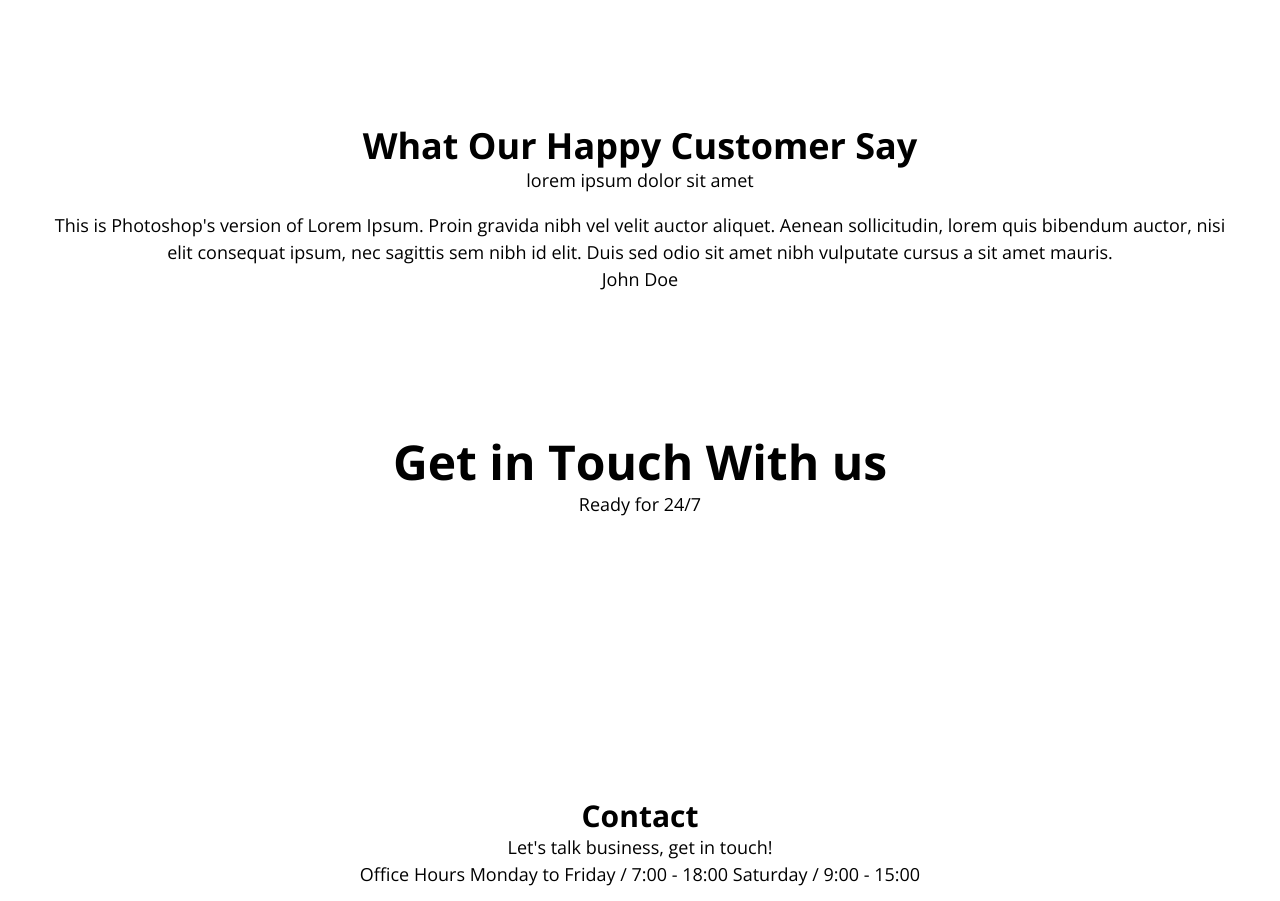
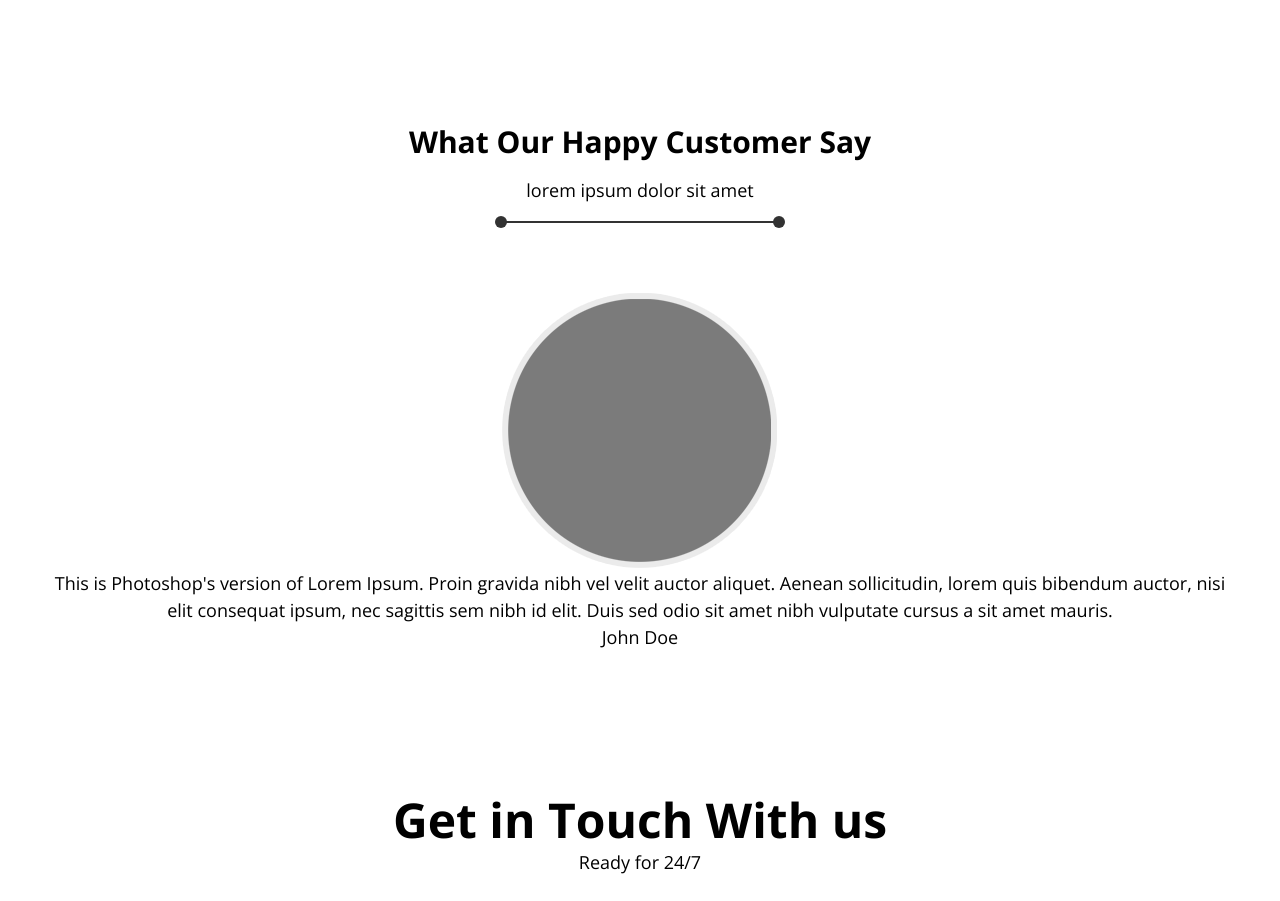
Before and after one commit to mamucha/WebChallange_5, a website built with webpack: page docs/index.html in a window 1280 px wide. Shown: the part 2660-3561 px from the top of the page. Built offline with nearby package versions, Linux system fonts and the light colour scheme.

Commit message:
write template customer section

```diff
--- a/docs/index.html
+++ b/docs/index.html
@@ -206,24 +206,31 @@
     </section>
 
     <section class="l-section l-section--customer">
-        <div class="l-wrapper">
-            <header class="title">
-                <h2>What Our Happy Customer Say</h2>
-                <p>lorem ipsum dolor sit amet</p>
+        <div class="l-wrapper l-wrapper--customer">
+            <header class="c-header">
+                <h3 class="c-header__title">What Our Happy Customer Say</h3>
+                <p class="c-header__subtitle">lorem ipsum dolor sit amet</p>
+                <div class="c-header__underline c-header__underline--black"></div>
             </header>
 
-            <div class="opinion">
-                <div class="icon-img">
-                    <img src="" alt="">
+            <div class="c-opinion">
+                <div class="c-opinion__image">
+                    <img class="c-opinion__image--pic" src="./img/customer/img_customer.png" alt="">
                 </div>
-                <div class="desc">
-                    <p>This is Photoshop's version of Lorem Ipsum. Proin gravida nibh vel velit auctor aliquet. Aenean
+                <div class="c-opinion__text">
+                    <p class="c-opinion__quote">This is Photoshop's version of Lorem Ipsum. Proin gravida nibh vel velit
+                        auctor aliquet. Aenean
                         sollicitudin, lorem quis bibendum auctor, nisi elit consequat ipsum, nec sagittis sem nibh id
                         elit. Duis sed odio sit amet nibh vulputate cursus a sit amet mauris. </p>
-                    <p>John Doe</p>
+                    <p class="c-opinion__author">John Doe</p>
                 </div>
             </div>
-            <div class="slider-dots"></div>
+            <div class="c-slider">
+                <div class="c-slider__dot"></div>
+                <div class="c-slider__dot"></div>
+                <div class="c-slider__dot"></div>
+                <div class="c-slider__dot"></div>
+            </div>
         </div>
     </section>
 
```
Also changed, not shown: docs/img/customer/img_customer.png (added).
